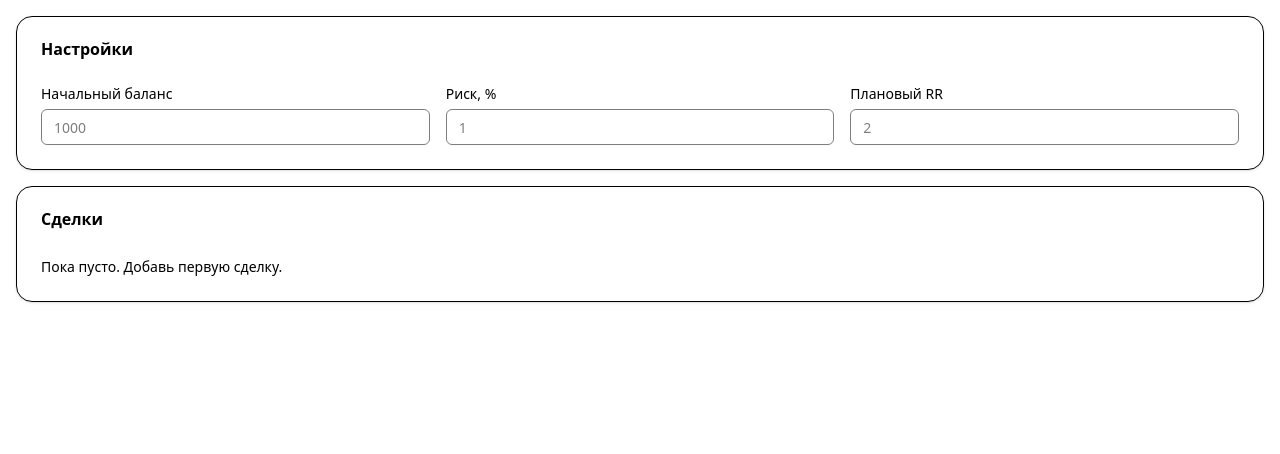
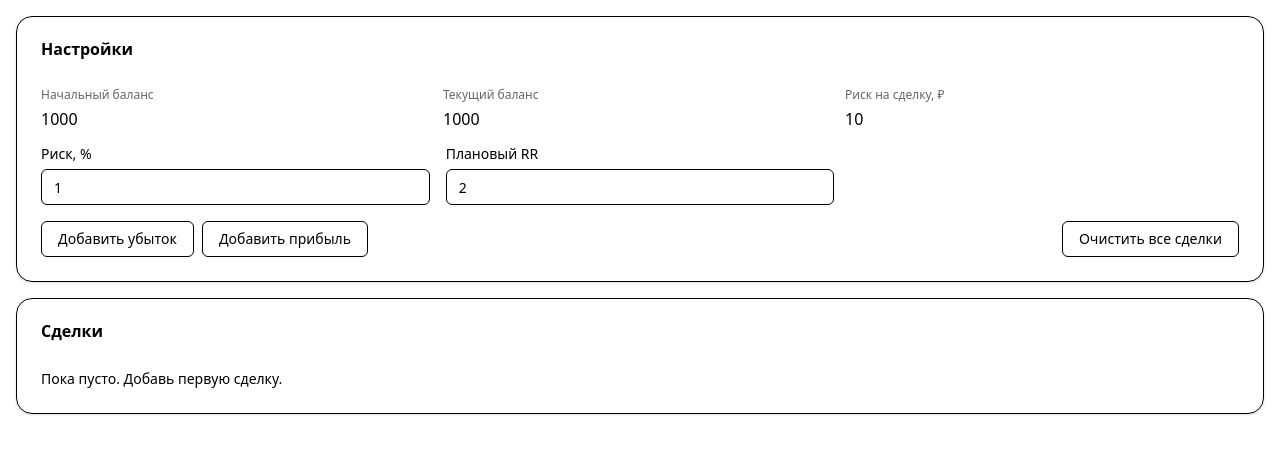
Before and after one commit to Unagimaki/trade-app, a React (Vite) app: page / in a window 1280 px wide. Shown: the top 454 px of the page. Built offline with nearby package versions, Linux system fonts and the light colour scheme.

Commit message:
update setting panel and tradeItem

```diff
--- a/src/app/store/index.ts
+++ b/src/app/store/index.ts
@@ -11,6 +11,11 @@ export const store = configureStore({
     }
 })
 
+// store.subscribe(() => {
+//     console.log(`Изменен риск ${store.getState().settings.riskPercent}`);
+//     console.log(`Изменен рр ${store.getState().settings.plannedRR}`);
+// })
+
 export type RootState = ReturnType<typeof store.getState>;
 export type AppDispatch = typeof store.dispatch;
 
--- a/src/components/ui/button.tsx
+++ b/src/components/ui/button.tsx
@@ -5,21 +5,26 @@ import { cva, type VariantProps } from "class-variance-authority"
 import { cn } from "@/lib/utils"
 
 const buttonVariants = cva(
-  "inline-flex items-center justify-center gap-2 whitespace-nowrap rounded-md text-sm font-medium transition-all disabled:pointer-events-none disabled:opacity-50 [&_svg]:pointer-events-none [&_svg:not([class*='size-'])]:size-4 shrink-0 [&_svg]:shrink-0 outline-none focus-visible:border-ring focus-visible:ring-ring/50 focus-visible:ring-[3px] aria-invalid:ring-destructive/20 dark:aria-invalid:ring-destructive/40 aria-invalid:border-destructive",
+  "cursor-pointer inline-flex items-center justify-center gap-2 whitespace-nowrap rounded-md text-sm font-medium " +
+    "transition-colors duration-150 disabled:pointer-events-none disabled:opacity-50 " +
+    "[&_svg]:pointer-events-none [&_svg:not([class*='size-'])]:size-4 shrink-0 [&_svg]:shrink-0 " +
+    "outline-none focus-visible:border-ring focus-visible:ring-ring/50 focus-visible:ring-[3px] " +
+    "aria-invalid:ring-destructive/20 dark:aria-invalid:ring-destructive/40 aria-invalid:border-destructive",
   {
     variants: {
       variant: {
         default:
-          "bg-primary text-primary-foreground shadow-xs hover:bg-primary/90",
+          "bg-primary text-primary-foreground shadow-xs hover:bg-primary/90 hover:scale-[1.02] active:scale-[0.98]",
         destructive:
-          "bg-destructive text-white shadow-xs hover:bg-destructive/90 focus-visible:ring-destructive/20 dark:focus-visible:ring-destructive/40 dark:bg-destructive/60",
+          "bg-destructive text-white shadow-xs hover:bg-destructive/90 focus-visible:ring-destructive/20 dark:focus-visible:ring-destructive/40 dark:bg-destructive/60 hover:scale-[1.02] active:scale-[0.98]",
         outline:
-          "border bg-background shadow-xs hover:bg-accent hover:text-accent-foreground dark:bg-input/30 dark:border-input dark:hover:bg-input/50",
+          "border bg-background shadow-xs hover:bg-accent hover:text-accent-foreground dark:bg-input/30 dark:border-input dark:hover:bg-input/50 hover:scale-[1.02] active:scale-[0.98]",
         secondary:
-          "bg-secondary text-secondary-foreground shadow-xs hover:bg-secondary/80",
+          "bg-secondary text-secondary-foreground shadow-xs hover:bg-secondary/80 hover:scale-[1.02] active:scale-[0.98]",
         ghost:
-          "hover:bg-accent hover:text-accent-foreground dark:hover:bg-accent/50",
-        link: "text-primary underline-offset-4 hover:underline",
+          "hover:bg-accent hover:text-accent-foreground dark:hover:bg-accent/50 hover:scale-[1.02] active:scale-[0.98]",
+        link:
+          "text-primary underline-offset-4 hover:underline", // без scale для ссылок
       },
       size: {
         default: "h-9 px-4 py-2 has-[>svg]:px-3",
--- a/src/entities/trade/model/selectors.ts
+++ b/src/entities/trade/model/selectors.ts
@@ -1,3 +1,13 @@
 import type { RootState } from "@/app/store";
 
 export const selectTrades = (s: RootState) => s.trades.items;
+
+export const selectCurrentBalance = (s: RootState) => {
+  const initial = s.settings.initialBalance;
+  const pnlSum = s.trades.items.reduce((acc, t) => {
+    if (t.type === "win") return acc + t.rr * t.risk;
+    if (t.type === "loss") return acc - t.risk;
+    return acc; // break-even
+  }, 0);
+  return Math.round((initial + pnlSum) * 100) / 100;
+};
--- a/src/entities/trade/model/types.ts
+++ b/src/entities/trade/model/types.ts
@@ -2,7 +2,7 @@ export type Trade = {
     id: string;
     date: string;
     type: "win" | "loss" | "break-even";
-    direction: "long" | "short";
+    direction?: "long" | "short";
     rr: number;
     risk: number;
 }
--- /dev/null
+++ b/src/entities/trade/ui/TradeItem.tsx
@@ -0,0 +1,68 @@
+import { Card, CardContent, CardHeader, CardTitle } from "@/components/ui/card";
+import { Button } from "@/components/ui/button";
+import type { Trade } from "@/entities/trade/model/types";
+import { useAppDispatch } from "@/app/store";
+import { removeTrade } from "@/entities/trade/model/slice";
+
+function formatDate(iso: string) {
+  try {
+    const d = new Date(iso);
+    return d.toLocaleString();
+  } catch {
+    return iso;
+  }
+}
+
+function computePnl(t: Trade) {
+  if (t.type === "win") return t.rr * t.risk;
+  if (t.type === "loss") return -t.risk;
+  return 0;
+}
+
+function formatMoney(n: number) {
+  return (Math.round(n * 100) / 100).toFixed(2);
+}
+
+export default function TradeItem({ trade, index }: { trade: Trade, index: number }) {
+  const dispatch = useAppDispatch();
+  const pnl = computePnl(trade);
+  const pnlClass = pnl > 0 ? "text-green-600" : pnl < 0 ? "text-red-600" : "text-muted-foreground";
+
+  return (
+    <Card className="rounded-2xl">
+      <CardHeader className="flex-row items-center justify-between space-y-0">
+        <CardTitle className="text-base">Сделка {index}</CardTitle>
+        <div className="flex items-center gap-2">
+          <div className="text-xs text-muted-foreground">{formatDate(trade.date)}</div>
+          <Button variant="outline" size="sm" onClick={() => dispatch(removeTrade(trade.id))}>
+            Удалить
+          </Button>
+        </div>
+      </CardHeader>
+      <CardContent>
+        <div className="grid gap-2 md:grid-cols-5 text-sm">
+          <div>
+            <span className="opacity-60">Тип:</span>{" "}
+            <b className={trade.type === "win" ? "text-green-600" : trade.type === "loss" ? "text-red-600" : ""}>
+              {trade.type}
+            </b>
+          </div>
+          <div>
+            <span className="opacity-60">Направление:</span>{" "}
+            <b>{trade.direction ? trade.direction.toUpperCase() : "—"}</b>
+          </div>
+          <div>
+            <span className="opacity-60">RR:</span> <b>{trade.rr}</b>
+          </div>
+          <div>
+            <span className="opacity-60">Риск, ₽:</span> <b>{formatMoney(trade.risk)}</b>
+          </div>
+          <div>
+            <span className="opacity-60">PnL, ₽:</span>{" "}
+            <b className={pnlClass}>{formatMoney(pnl)}</b>
+          </div>
+        </div>
+      </CardContent>
+    </Card>
+  );
+}
--- a/src/features/settings-panel/ui/SettingsPanel.tsx
+++ b/src/features/settings-panel/ui/SettingsPanel.tsx
@@ -1,37 +1,125 @@
+// src/features/settings-panel/ui/SettingsPanel.tsx
 import { Card, CardContent, CardHeader, CardTitle } from "@/components/ui/card";
 import { Label } from "@/components/ui/label";
 import { Input } from "@/components/ui/input";
-// import { Button } from "@/components/ui/button"; // подключим, когда добавим сохранение
-import { useAppSelector } from "@/app/store";
-import { selectInitialBalance, selectRiskPercent, selectPlannedRR } from "@/entities/settings/model/slice";
+import { Button } from "@/components/ui/button";
+import { useAppDispatch, useAppSelector } from "@/app/store";
+import {
+  selectInitialBalance,
+  selectRiskPercent,
+  selectPlannedRR,
+  setRiskPercent,
+  setPlannedRR,
+} from "@/entities/settings/model/slice";
+import { clearAll, addTrade } from "@/entities/trade/model/slice";
+import { selectCurrentBalance } from "@/entities/trade/model/selectors";
+
+function clampRiskPercent(v: number) {
+  const n = Math.round(Number.isFinite(v) ? v : 0);
+  return n < 0 ? 0 : n > 100 ? 100 : n;
+}
+function clampRR(v: number) {
+  const n = Number(v);
+  return !Number.isFinite(n) || n <= 0 ? 1 : n;
+}
+function calcRiskAmount(balance: number, riskPercent: number) {
+  return Math.round(balance * (riskPercent / 100) * 100) / 100;
+}
 
 export default function SettingsPanel() {
+  const dispatch = useAppDispatch();
+
   const initialBalance = useAppSelector(selectInitialBalance);
   const riskPercent    = useAppSelector(selectRiskPercent);
   const plannedRR      = useAppSelector(selectPlannedRR);
+  const currentBalance = useAppSelector(selectCurrentBalance);
+
+  const riskAmount = calcRiskAmount(currentBalance, riskPercent);
+
+  const onRiskChange = (e: React.ChangeEvent<HTMLInputElement>) => {
+    const v = clampRiskPercent(Number(e.target.value));
+    dispatch(setRiskPercent(v));
+  };
+  const onRRChange = (e: React.ChangeEvent<HTMLInputElement>) => {
+    const v = clampRR(Number(e.target.value));
+    dispatch(setPlannedRR(v));
+  };
+
+  const onAddLoss = () => {
+    dispatch(addTrade({
+      date: new Date().toISOString(),
+      type: "loss",
+      rr: plannedRR,
+      risk: calcRiskAmount(currentBalance, riskPercent),
+    }));
+  };
+  const onAddWin = () => {
+    dispatch(addTrade({
+      date: new Date().toISOString(),
+      type: "win",
+      rr: plannedRR,
+      risk: calcRiskAmount(currentBalance, riskPercent),
+    }));
+  };
 
   return (
     <Card className="rounded-2xl">
       <CardHeader>
         <CardTitle>Настройки</CardTitle>
       </CardHeader>
-      <CardContent className="grid gap-4 md:grid-cols-3">
-        <div className="grid gap-2">
-          <Label htmlFor="initialBalance">Начальный баланс</Label>
-          <Input id="initialBalance" type="number" defaultValue={initialBalance} disabled />
+      <CardContent className="grid gap-4">
+        {/* Балансы */}
+        <div className="grid gap-2 md:grid-cols-3">
+          <div className="grid gap-1">
+            <span className="text-xs opacity-60">Начальный баланс</span>
+            <div className="text-base font-medium">{initialBalance}</div>
           </div>
+          <div className="grid gap-1">
+            <span className="text-xs opacity-60">Текущий баланс</span>
+            <div className="text-base font-medium">{currentBalance}</div>
+          </div>
+          <div className="grid gap-1">
+            <span className="text-xs opacity-60">Риск на сделку, ₽</span>
+            <div className="text-base font-medium">{riskAmount}</div>
+          </div>
+        </div>
+
+        {/* Поля настроек — автосохранение */}
+        <div className="grid gap-4 md:grid-cols-3">
           <div className="grid gap-2">
             <Label htmlFor="riskPercent">Риск, %</Label>
-          <Input id="riskPercent" type="number" step="1" min="0" max="100" defaultValue={riskPercent} disabled />
+            <Input
+              id="riskPercent"
+              type="number"
+              min={0}
+              max={100}
+              step={1}
+              value={riskPercent}
+              onChange={onRiskChange}
+            />
           </div>
           <div className="grid gap-2">
             <Label htmlFor="plannedRR">Плановый RR</Label>
-          <Input id="plannedRR" type="number" step="0.1" defaultValue={plannedRR} disabled />
+            <Input
+              id="plannedRR"
+              type="number"
+              step="0.1"
+              min={0.1}
+              value={plannedRR}
+              onChange={onRRChange}
+            />
+          </div>
         </div>
 
-        {/* <div className="md:col-span-3">
-          <Button>Сохранить</Button>
-        </div> */}
+        {/* Действия со сделками */}
+        <div className="flex flex-wrap gap-2">
+          <Button variant="outline" onClick={onAddLoss}>Добавить убыток</Button>
+          <Button variant="outline" onClick={onAddWin}>Добавить прибыль</Button>
+          <div className="grow" />
+            <Button variant="outline" onClick={() => dispatch(clearAll())}>
+              Очистить все сделки
+            </Button>
+          </div>
       </CardContent>
     </Card>
   );
```
Also changed, not shown: src/widgets/trade-list/ui/TradeList.tsx (+5 -60 lines). Lines whose indentation alone changed are shown as unchanged.
